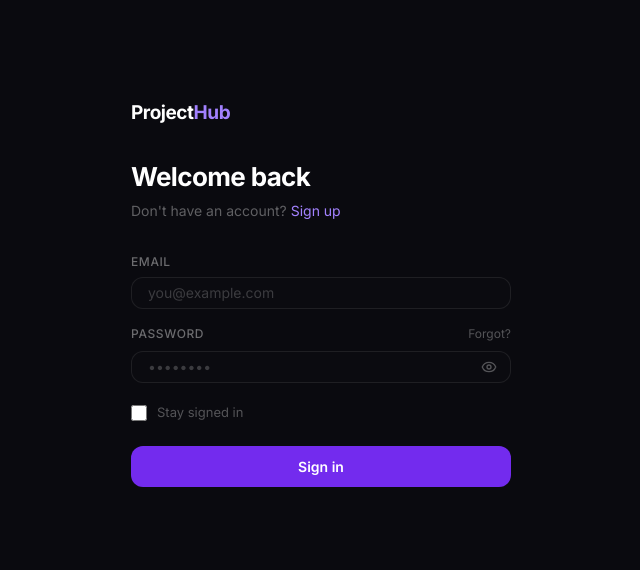
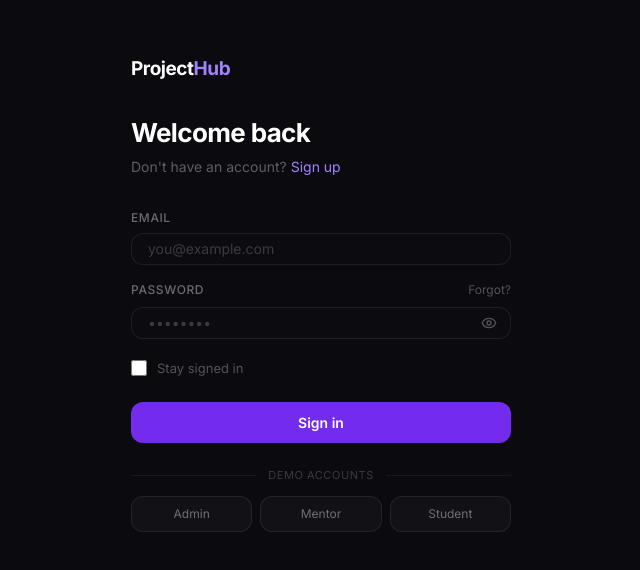
Before and after one commit to naims6/project-review-dashboard, a Next.js app in the folder frontend/: page /login in a window 1280 px wide. Shown: the part 106-676 px from the top of the page, without its empty margins (319-959 px from the left). Built offline with nearby package versions, Linux system fonts and the light colour scheme; no server answers.

Commit message:
feat: update seed data and enhance login page with demo accounts

```diff
--- a/frontend/src/app/(auth)/login/page.tsx
+++ b/frontend/src/app/(auth)/login/page.tsx
@@ -22,8 +22,20 @@ export default function LoginPage() {
   const {
     register,
     handleSubmit,
+    setValue,
     formState: { errors, isSubmitting },
   } = useForm<LoginForm>({ resolver: zodResolver(loginSchema) });
+
+  const demoAccounts = [
+    { label: "Admin", email: "jhankar@gmail.com", password: "password123" },
+    { label: "Mentor", email: "rakib@gmail.com", password: "password123" },
+    { label: "Student", email: "talha@gmail.com", password: "password123" },
+  ];
+
+  const fillDemo = (email: string, password: string) => {
+    setValue("email", email, { shouldValidate: true });
+    setValue("password", password, { shouldValidate: true });
+  };
 
   const onSubmit = async (data: LoginForm) => {
     setServerError(null);
@@ -123,6 +135,27 @@ export default function LoginPage() {
             {isSubmitting ? "Signing in…" : "Sign in"}
           </button>
         </form>
+
+        {/* Demo accounts */}
+        <div className="mt-6">
+          <div className="flex items-center gap-3 mb-3">
+            <div className="flex-1 h-px bg-white/[0.06]" />
+            <span className="text-[11px] text-white/20 uppercase tracking-wider">Demo accounts</span>
+            <div className="flex-1 h-px bg-white/[0.06]" />
+          </div>
+          <div className="flex gap-2">
+            {demoAccounts.map(({ label, email, password }) => (
+              <button
+                key={label}
+                type="button"
+                onClick={() => fillDemo(email, password)}
+                className="flex-1 py-2 rounded-lg border border-white/[0.08] bg-white/[0.03] hover:bg-white/[0.07] hover:border-violet-500/30 text-[12px] text-white/40 hover:text-white/70 transition-all"
+              >
+                {label}
+              </button>
+            ))}
+          </div>
+        </div>
       </div>
     </div>
   );
```
Also changed, not shown: 1 other file (tests, documents, lock files or other folders).
